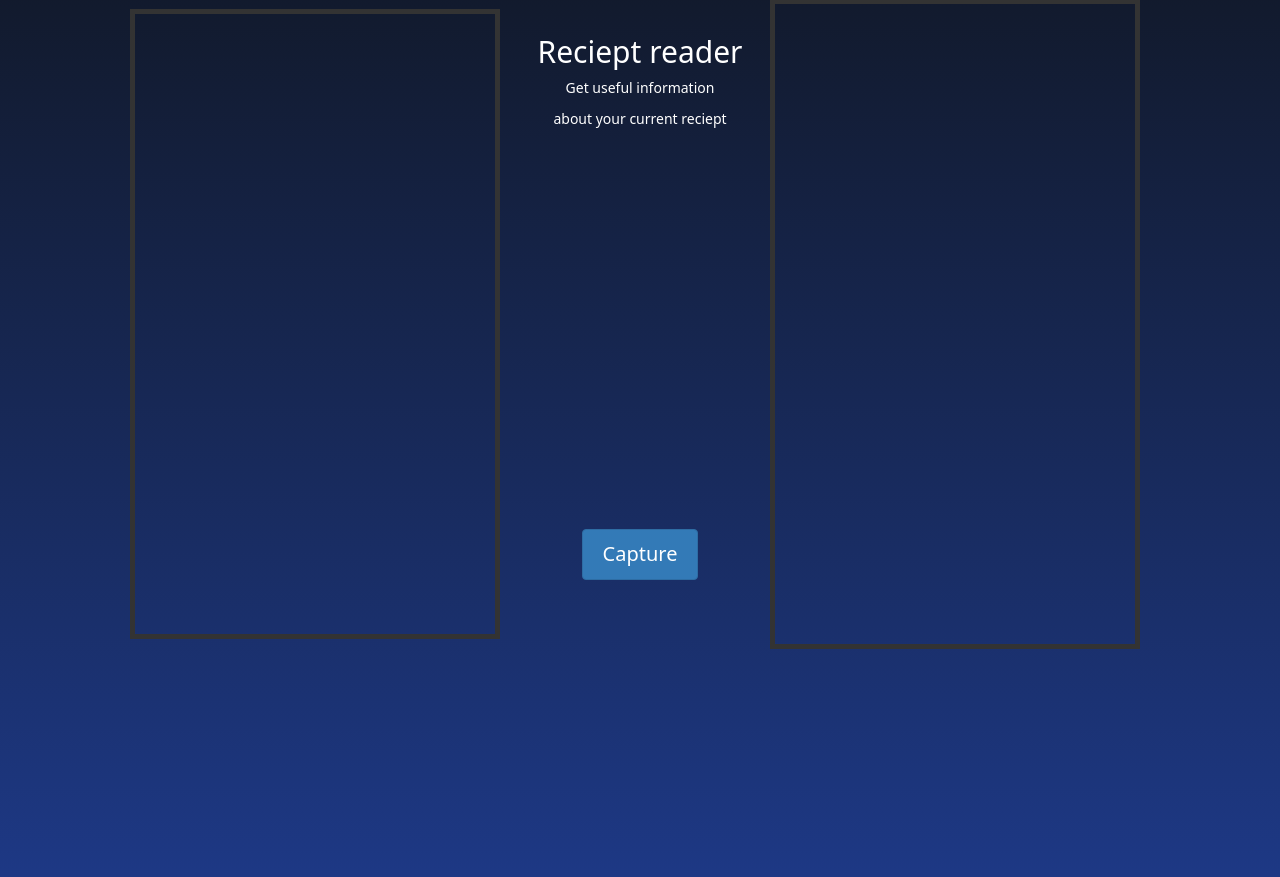
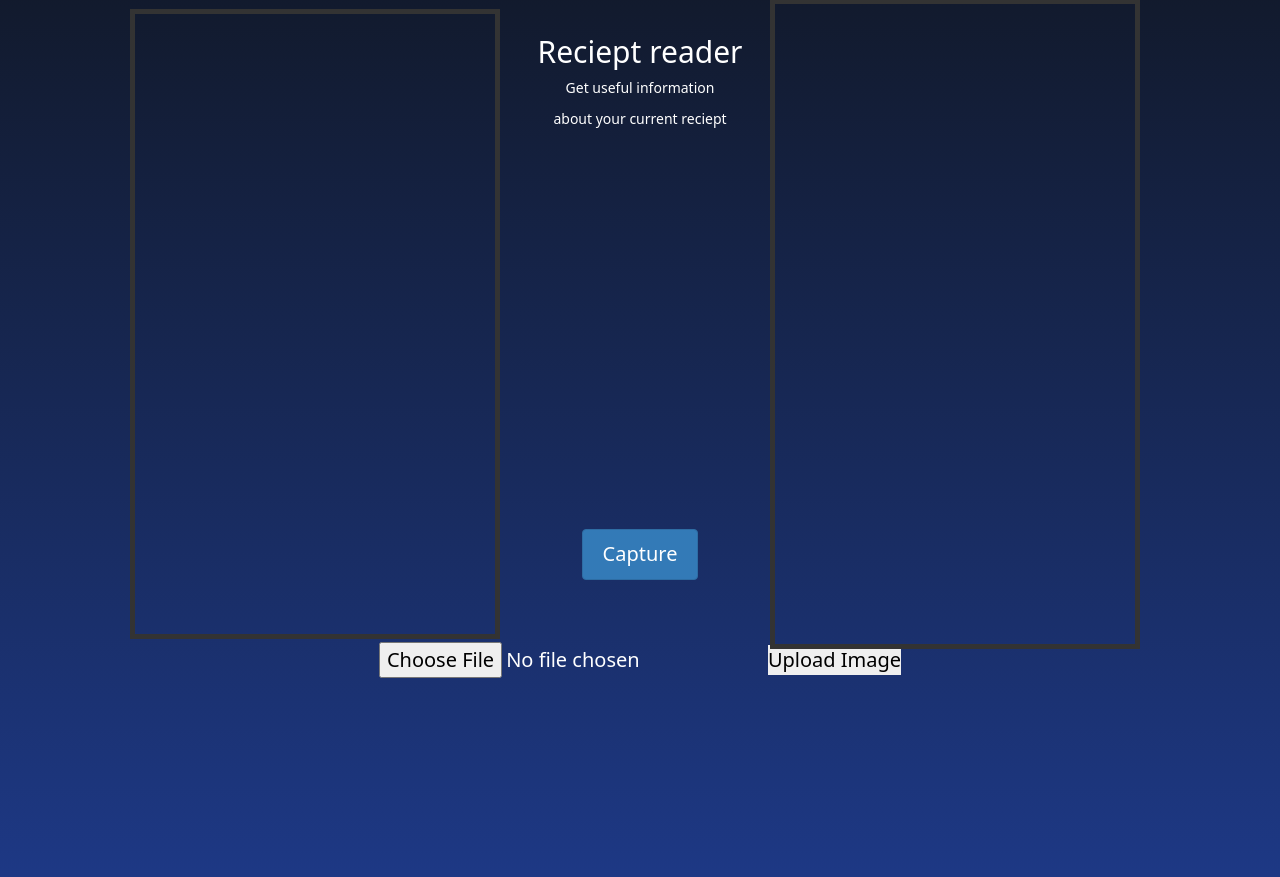
Before and after one commit to jadamixd/CodeNTNU-Hackathon, a Flask app: page / in a window 1280 px wide. Shown: the part 63-940 px from the top of the page. Run offline with Flask 3, Linux system fonts and the light colour scheme; some libraries are stand-ins or nearby versions.

Commit message:
med upload file

```diff
--- a/app.py
+++ b/app.py
@@ -1,3 +1,4 @@
+import os
 from flask import Flask, render_template, request
 from PIL import Image
 import base64
@@ -5,6 +6,9 @@ import base64
 app = Flask(__name__)
 from main import main
 import persistence.access as access
+
+app.config['UPLOAD_FOLDER'] = 'static'
+app.config['ALLOWED_EXTENSIONS'] = {'jpg'}
 
 @app.route('/save-image', methods=['POST'])
 def save_image():
@@ -39,6 +43,29 @@ def information():
     # data = ["ADS", "ADSJIDAS", "AHSDH", "AGSHD", "AOSIDPAS", "AOSPIJ"]
     return render_template('information.html', data=data)
 
+def allowed_file(filename):
+    return '.' in filename and filename.rsplit('.', 1)[1].lower() in app.config['ALLOWED_EXTENSIONS']
+
+@app.route('/upload', methods=['POST'])
+def upload_image():
+    # Check if a file was submitted
+    if 'image' not in request.files:
+        return 'No file part', 400
+
+    file = request.files['image']
+
+    # Check if the file is allowed
+    if file.filename == '' or not allowed_file(file.filename):
+        return 'Invalid file', 400
+
+    # Save the uploaded image to the server
+    if file:
+        filename = os.path.join(app.config['UPLOAD_FOLDER'], 'reciept.jpg')
+        file.save(filename)
+        data = main()
+        return render_template('information.html', data=data)
+
+
 @app.route('/db-save-and-redirect', methods=['POST'])
 def save_and_redirect():
     # Add your Python code to run the script here
--- a/templates/index.html
+++ b/templates/index.html
@@ -71,7 +71,16 @@
                 Go to info page
             </button>
         </a>
+        <div style="display: flex; justify-content: center; align-items: center; height: 20vh; width: 200px">
+            <form action="/upload" method="post" enctype="multipart/form-data" style="font-size: 20px; display: flex; flex-direction: column; align-items: center;">
+                <div style="display: flex; align-items: center;">
+                    <input type="file" name="image" accept=".jpg">
+                    <input type="submit" value="Upload Image" style="color: black;">
+                </div>
+            </form>
+        </div>
     </main>
+
 
     <script>
         var video = document.querySelector("#videoElement");
```
Also changed, not shown: static/reciept.jpg.
